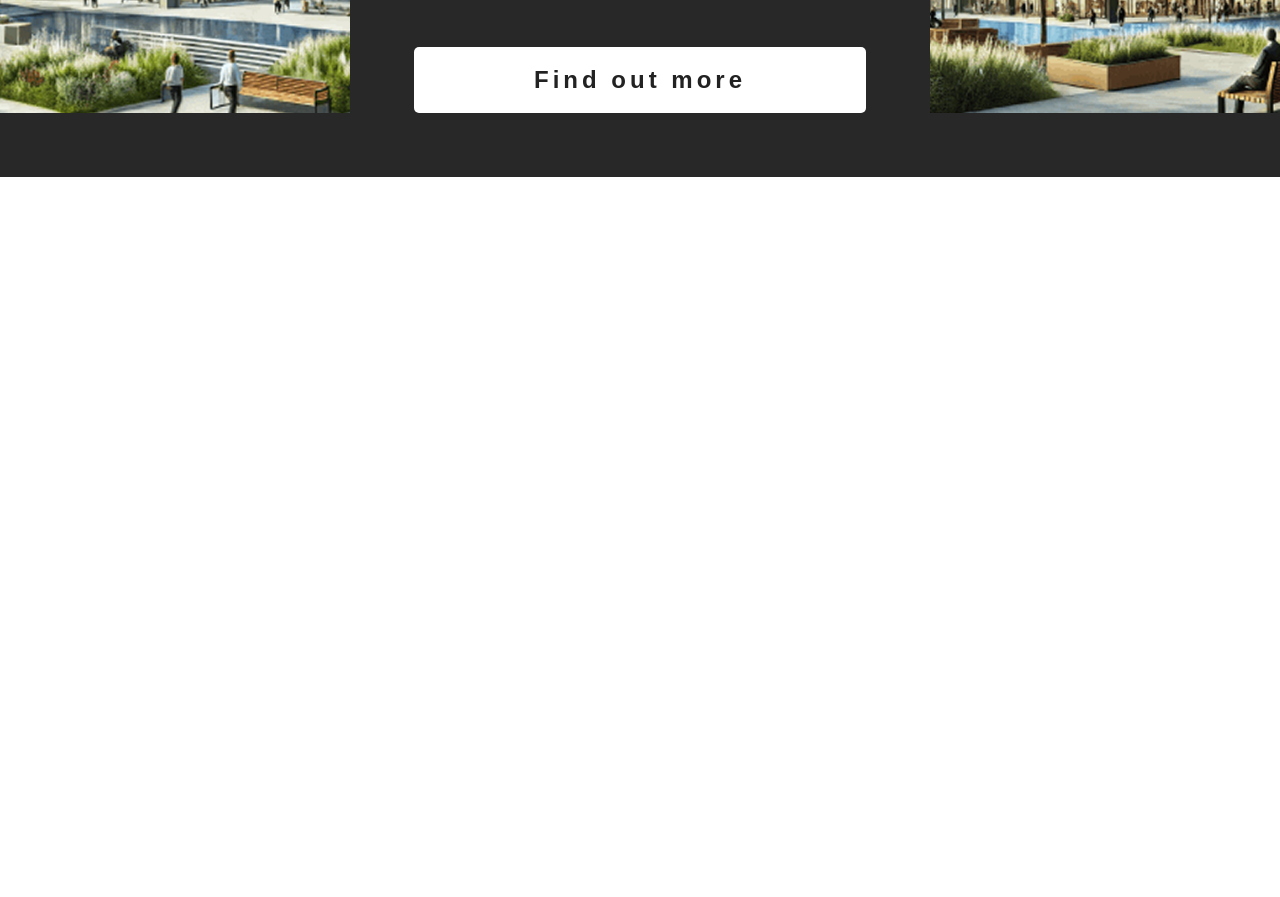
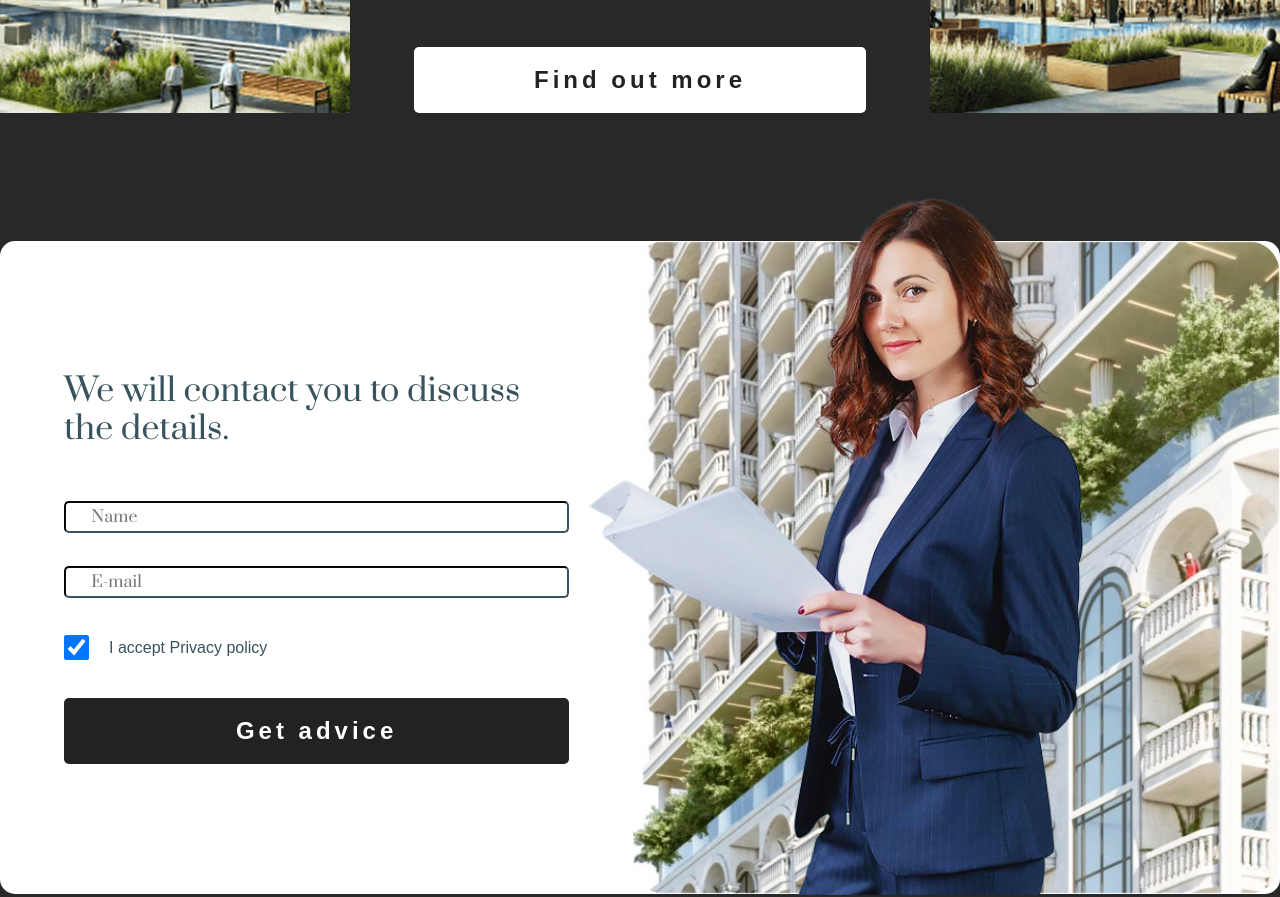
Before and after one commit to Enkhe95/mst, a plain HTML site: page index.html in a window 1280 px wide. Shown: the part 1110-2007 px from the top of the page. Before the commit the page ends 1287 px from the top, so only its background shows below. Drawn offline with Linux system fonts and the light colour scheme.

Commit message:
feat: add form section

```diff
--- a/index.css
+++ b/index.css
@@ -219,7 +219,125 @@
   gap: 10px;
 }
 
-/* adaptive  */
+/* block FORM */
+
+.content-form {
+  max-width: 100%;
+  height: auto;
+  background-color: #ffffff;
+  border-radius: 15px;
+  display: flex;
+  flex: 1;
+  gap: 5%;
+  margin: 5% auto;
+}
+
+.form {
+  display: flex;
+  flex-direction: column;
+  justify-content: center;
+  gap: 5%;
+  width: 1000px;
+  max-width: 100%;
+  height: auto;
+  margin-left: 5%;
+}
+
+.image-form {
+  width: 100%;
+  height: auto;
+  object-fit: cover;
+  display: block;
+  border-radius: 5%;
+}
+
+.form-title {
+  font-size: clamp(24px, 6vw, 32px);
+  font-family: 'Prata', serif;
+  font-weight: 400;
+  line-height: 120%;
+  color: #38535d;
+  margin-bottom: 20px;
+}
+
+.input-form {
+  width: 100%;
+  height: 2rem;
+  border-radius: 5px;
+  border-color: #38535d;
+  padding-left: 5%;
+  font-size: clamp(12px, 6vw, 16px);
+  font-family: 'Prata', serif;
+  font-weight: 400;
+  line-height: 120%;
+  color: #38535d;
+}
+
+.input-checkbox {
+  font-family: Arial, Helvetica, sans-serif;
+  font-size: clamp(12px, 2vw, 16px);
+  line-height: 110%;
+  color: #38535d;
+  display: flex;
+  justify-content: flex-start;
+  align-items: center;
+  gap: 20px;
+}
+
+.btn-form {
+  height: auto;
+  padding: 15px 30px;
+  font-size: clamp(16px, 2.5vw, 24px);
+  font-weight: bold;
+  line-height: 150%;
+  letter-spacing: 4px;
+  color: #ffffff;
+  background: #222222;
+  border: none;
+  border-radius: 5px;
+  cursor: pointer;
+  transition: background-color 0.3s, box-shadow 0.3s, transform 0.1s;
+}
+
+.btn-form:hover {
+  background: linear-gradient(135deg, #d2b48c, #8b4513);
+  color: #fff;
+  box-shadow: 0 4px 10px rgba(139, 69, 19, 0.3);
+  transform: translateY(-2px);
+}
+
+.btn-form:active {
+  background: #8b4513;
+  box-shadow: 0 0 15px rgba(139, 69, 19, 0.5);
+  transform: translateY(2px) scale(0.98);
+}
+
+.figure {
+  position: relative;
+  width: 100%;
+  max-width: 800px;
+  margin: 0 auto;
+}
+
+.women-img {
+  position: absolute;
+  top: 55%;
+  left: 35%;
+  transform: translate(-50%, -50%);
+  width: 100%;
+  height: auto;
+  object-fit: cover;
+  clip-path: polygon(0 0, 100% 0, 100% 80.5%, 0 80.5%);
+}
+
+input[type='checkbox'] {
+  width: 25px;
+  height: 35px;
+  border: 2px solid #ccc;
+  border-radius: 6px;
+}
+
+/* ADAPTIVE  */
 
 @media screen and (min-width: 1240px) and (max-width: 1440px) {
   /* HEADER */
@@ -254,7 +372,7 @@
   }
 }
 
-@media (max-width: 768px) {
+@media all and (max-width: 768px) {
   /* HEADER */
   .header {
     flex-direction: column;
@@ -282,24 +400,23 @@
   .photo {
     display: none;
   }
+
+  .figure {
+    display: none;
+  }
 }
 
-@media (max-width: 320px) {
+@media (max-width: 420px) {
   /* HEADER */
   .header {
     gap: 10px;
+    flex-direction: column;
   }
 
   .logo {
     margin-top: 20px;
   }
-  .nav {
-    display: none;
-  }
 
-  .header {
-    flex-direction: column;
-  }
   .header-nav {
     flex-direction: column;
     gap: 0;
--- a/index.html
+++ b/index.html
@@ -40,7 +40,10 @@
         <img src="./src/img/photo1.webp" alt="photo1" class="photo1" />
       </figure>
     </header>
+
+    <!-- block MAIN -->
     <main class="main">
+      <!-- block CONTENT -->
       <section class="content">
         <img src="./src/img/photo3.webp" alt="photo3" class="photo" />
         <div class="content-wrap">
@@ -71,6 +74,40 @@
         </div>
         <img src="./src/img/photo4.webp" alt="photo4" class="photo" />
       </section>
+
+      <!-- block FORM -->
+      <section class="content-form">
+        <form action="" class="form">
+          <h2 class="form-title">
+            We will contact you to discuss the details.
+          </h2>
+
+          <input
+            type="text"
+            placeholder="Name"
+            name="name"
+            required
+            class="input-form"
+          />
+          <input
+            type="text"
+            placeholder="E-mail"
+            name="mail"
+            required
+            class="input-form"
+          />
+          <label class="input-checkbox">
+            <input type="checkbox" checked="checked" name="privacy" />
+            I accept Privacy policy
+          </label>
+
+          <input type="submit" value="Get advice" class="btn-form" />
+        </form>
+        <figure class="figure">
+          <img src="./src/img/women.webp" alt="women" class="women-img" />
+          <img src="./src/img/home.webp" alt="image" class="image-form" />
+        </figure>
+      </section>
     </main>
 
     <!-- <script defer src="script.js"></script> -->
```
Also changed, not shown: src/img/home.webp (added), src/img/women.webp (added).
